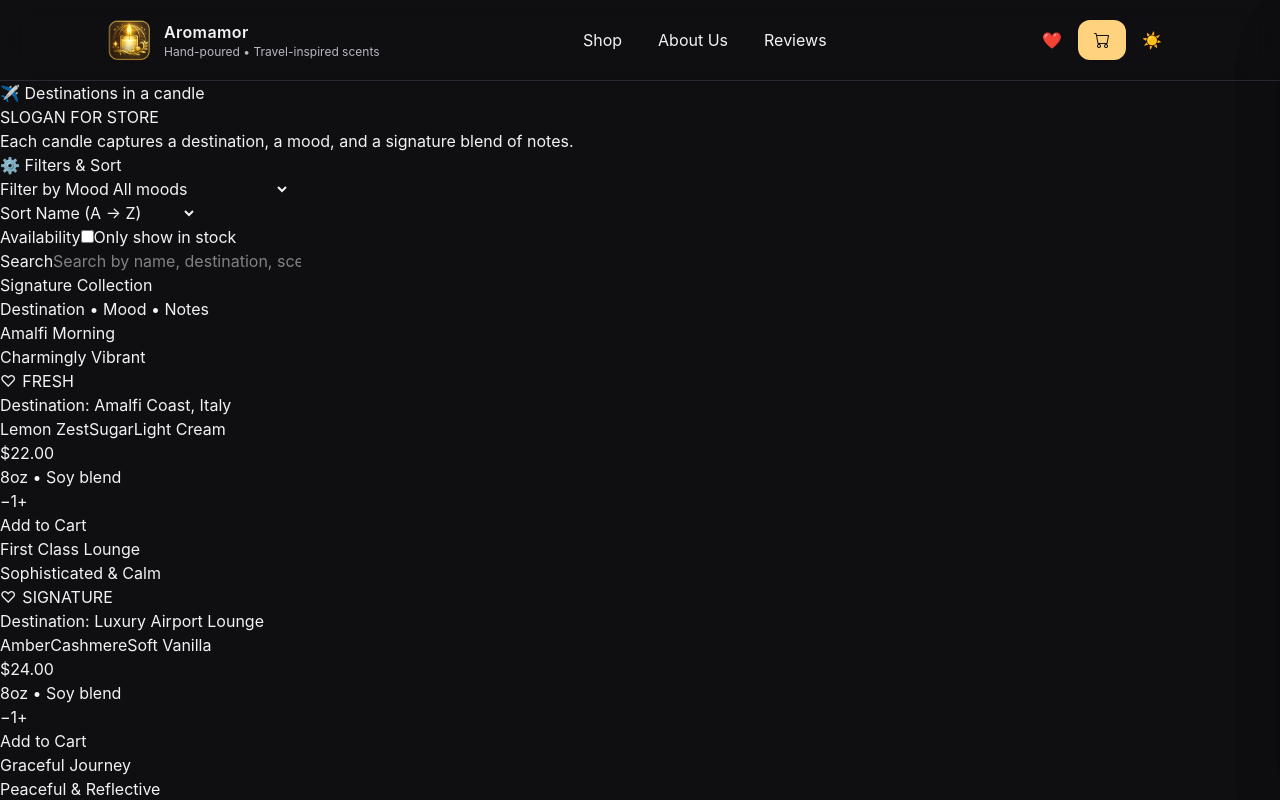
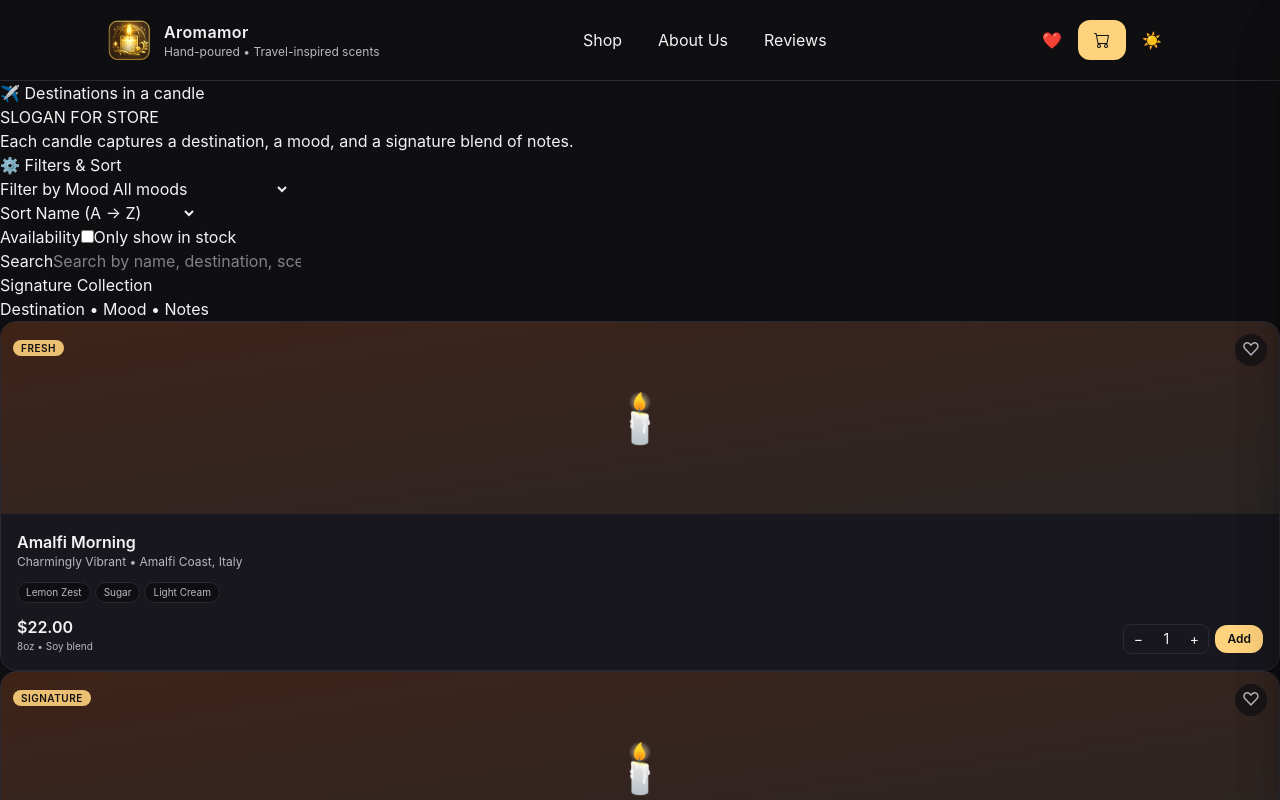
Before and after one commit to thangsauce/aromamor-candles, a React (Vite) app in the folder frontend/: page /#/ in a window 1280 px wide. Shown: the top 800 px of the page. Built offline with nearby package versions, Linux system fonts and the light colour scheme.

Commit message:
feat: redesign ProductCard with mood gradients, update types and StarRating

```diff
--- a/frontend/src/components/ProductCard.tsx
+++ b/frontend/src/components/ProductCard.tsx
@@ -2,6 +2,17 @@ import { useState } from "react";
 import type { Product } from "../types";
 import { useStore } from "../store/StoreContext";
 import { money } from "../store/hooks";
+
+const MOOD_GRADIENT: Record<string, string> = {
+  Romantic:   "from-rose-200 to-pink-300 dark:from-rose-900/50 dark:to-pink-800/50",
+  Adventure:  "from-amber-200 to-orange-300 dark:from-amber-900/50 dark:to-orange-800/50",
+  Relaxing:   "from-sky-200 to-blue-300 dark:from-sky-900/50 dark:to-blue-800/50",
+  Energizing: "from-yellow-200 to-lime-300 dark:from-yellow-900/50 dark:to-lime-800/50",
+  Mysterious: "from-violet-200 to-purple-300 dark:from-violet-900/50 dark:to-purple-800/50",
+  Tropical:   "from-emerald-200 to-teal-300 dark:from-emerald-900/50 dark:to-teal-800/50",
+};
+
+const DEFAULT_GRADIENT = "from-amber-100 to-stone-300 dark:from-amber-900/40 dark:to-stone-800";
 
 interface ProductCardProps {
   product: Product;
@@ -11,6 +22,7 @@ export default function ProductCard({ product: p }: ProductCardProps) {
   const [qty, setQty] = useState(1);
   const { addToCart, toggleWishlist, isWishlisted, showToast } = useStore();
   const wishlisted = isWishlisted(p.id);
+  const gradient = MOOD_GRADIENT[p.mood] ?? DEFAULT_GRADIENT;
 
   const handleAdd = () => {
     addToCart(p.id, qty);
@@ -24,72 +36,90 @@ export default function ProductCard({ product: p }: ProductCardProps) {
   };
 
   return (
-    <article className={`product${!p.inStock ? " oos" : ""}`}>
-      <div className="label">
-        <div className="label-top">
-          <div>
-            <h4>{p.name}</h4>
-            <p className="mood">{p.mood}</p>
-          </div>
-          <div style={{ display: "flex", alignItems: "flex-start", gap: 6, flexShrink: 0 }}>
+    <article className={`flex flex-col rounded-2xl overflow-hidden bg-brand-card dark:bg-brand-card-dark border border-brand-line dark:border-brand-line-dark shadow-sm hover:shadow-md transition-shadow ${!p.inStock ? "opacity-70" : ""}`}>
+      {/* Image / Gradient placeholder */}
+      <div className={`relative h-48 bg-gradient-to-br ${gradient} flex items-center justify-center`}>
+        {p.image ? (
+          <img src={p.image} alt={p.name} className="w-full h-full object-cover" />
+        ) : (
+          <span className="text-5xl select-none" aria-hidden>🕯️</span>
+        )}
+        {/* Wishlist button */}
         <button
-              className={`wishlist-btn${wishlisted ? " wishlisted" : ""}`}
+          className={`absolute top-3 right-3 w-8 h-8 rounded-full flex items-center justify-center text-lg transition bg-white/70 dark:bg-brand-bg-dark/70 backdrop-blur-sm hover:scale-110 ${wishlisted ? "text-red-500" : "text-brand-muted dark:text-brand-muted-dark"}`}
           onClick={() => toggleWishlist(p.id)}
           type="button"
           aria-label={wishlisted ? "Remove from wishlist" : "Save to wishlist"}
         >
           {wishlisted ? "♥" : "♡"}
         </button>
+        {/* Tag badge */}
+        <div className="absolute top-3 left-3">
           {p.inStock ? (
-              <span className="pill">{p.tag || "SIGNATURE"}</span>
+            <span className="px-2 py-0.5 rounded-full text-[10px] font-semibold uppercase tracking-wider bg-brand-accent/90 dark:bg-brand-accent-dark/90 text-white dark:text-brand-bg-dark">
+              {p.tag || "Signature"}
+            </span>
           ) : (
-              <span className="oos-badge">OUT OF STOCK</span>
+            <span className="px-2 py-0.5 rounded-full text-[10px] font-semibold uppercase tracking-wider bg-brand-muted/80 text-white">
+              Out of Stock
+            </span>
           )}
         </div>
       </div>
 
-        <p className="meta">
-          <span>Destination:</span> {p.destination}
-        </p>
+      {/* Card body */}
+      <div className="flex flex-col flex-1 p-4 gap-3">
+        <div>
+          <h4 className="font-semibold text-brand-text dark:text-brand-text-dark">{p.name}</h4>
+          <p className="text-xs text-brand-muted dark:text-brand-muted-dark">{p.mood} • {p.destination}</p>
+        </div>
 
-        <div className="chips">
+        <div className="flex flex-wrap gap-1">
           {p.scents.map((s) => (
-            <span key={s} className="chip">
+            <span key={s} className="px-2 py-0.5 rounded-full text-[10px] bg-brand-bg dark:bg-brand-bg-dark text-brand-muted dark:text-brand-muted-dark border border-brand-line dark:border-brand-line-dark">
               {s}
             </span>
           ))}
         </div>
 
-        <div className="buy-row">
+        <div className="mt-auto flex items-end justify-between gap-2">
           <div>
-            <p className="price">{money(p.price)}</p>
-            <p className="muted tiny">8oz • Soy blend</p>
+            <p className="font-semibold text-brand-text dark:text-brand-text-dark">{money(p.price)}</p>
+            <p className="text-[10px] text-brand-muted dark:text-brand-muted-dark">8oz • Soy blend</p>
           </div>
           {p.inStock ? (
-            <div className="card-add-row">
-              <div className="card-qty-controls">
+            <div className="flex items-center gap-1.5">
+              <div className="flex items-center gap-1 border border-brand-line dark:border-brand-line-dark rounded-lg overflow-hidden">
                 <button
-                  className="card-qty-btn"
+                  className="w-7 h-7 flex items-center justify-center text-brand-text dark:text-brand-text-dark hover:bg-brand-line dark:hover:bg-brand-line-dark transition text-sm"
                   onClick={() => setQty((q) => Math.max(q - 1, 1))}
                   type="button"
                 >
                   −
                 </button>
-                <span className="card-qty-display">{qty}</span>
+                <span className="text-sm text-brand-text dark:text-brand-text-dark w-5 text-center">{qty}</span>
                 <button
-                  className="card-qty-btn"
+                  className="w-7 h-7 flex items-center justify-center text-brand-text dark:text-brand-text-dark hover:bg-brand-line dark:hover:bg-brand-line-dark transition text-sm"
                   onClick={() => setQty((q) => Math.min(q + 1, 10))}
                   type="button"
                 >
                   +
                 </button>
               </div>
-              <button className="btn add" onClick={handleAdd} type="button">
-                Add to Cart
+              <button
+                className="px-3 py-1.5 rounded-xl bg-brand-accent dark:bg-brand-accent-dark text-white dark:text-brand-bg-dark text-xs font-semibold hover:opacity-90 transition"
+                onClick={handleAdd}
+                type="button"
+              >
+                Add
               </button>
             </div>
           ) : (
-            <button className="btn add notify-btn" type="button" disabled>
+            <button
+              className="px-3 py-1.5 rounded-xl border border-brand-line dark:border-brand-line-dark text-xs text-brand-muted dark:text-brand-muted-dark cursor-not-allowed"
+              type="button"
+              disabled
+            >
               Notify Me
             </button>
           )}
--- a/frontend/src/components/StarRating.tsx
+++ b/frontend/src/components/StarRating.tsx
@@ -16,20 +16,15 @@ export default function StarRating({
   const stars = Array.from({ length: max }, (_, i) => i + 1);
 
   return (
-    <span style={{ display: "inline-flex", gap: 2, alignItems: "center" }}>
+    <span className="inline-flex gap-0.5 items-center">
       {stars.map((star) => {
         const filled = star <= Math.round(rating);
         return (
           <span
             key={star}
             onClick={() => interactive && onChange?.(star)}
-            style={{
-              fontSize: size,
-              color: filled ? "#ffd27d" : "rgba(184,184,194,0.3)",
-              cursor: interactive ? "pointer" : "default",
-              transition: "color 0.1s",
-              lineHeight: 1,
-            }}
+            style={{ fontSize: size, lineHeight: 1 }}
+            className={`${filled ? "text-brand-accent-dark" : "text-brand-muted/30 dark:text-brand-muted-dark/30"} ${interactive ? "cursor-pointer" : "cursor-default"} transition-colors`}
             title={interactive ? `${star} star${star !== 1 ? "s" : ""}` : undefined}
           >
             ★
--- a/frontend/src/types/index.ts
+++ b/frontend/src/types/index.ts
@@ -7,6 +7,7 @@ export interface Product {
   price: number;
   inStock: boolean;
   tag: string;
+  image?: string;
 }
 
 export interface CartItem {
```
Lines whose indentation alone changed are shown as unchanged.
